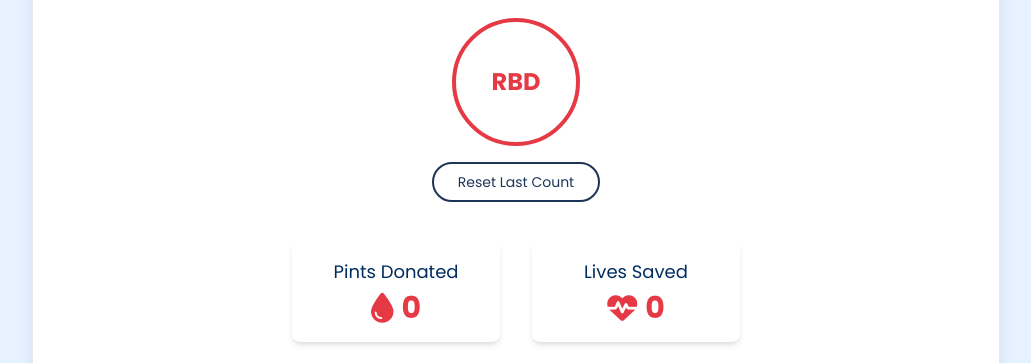
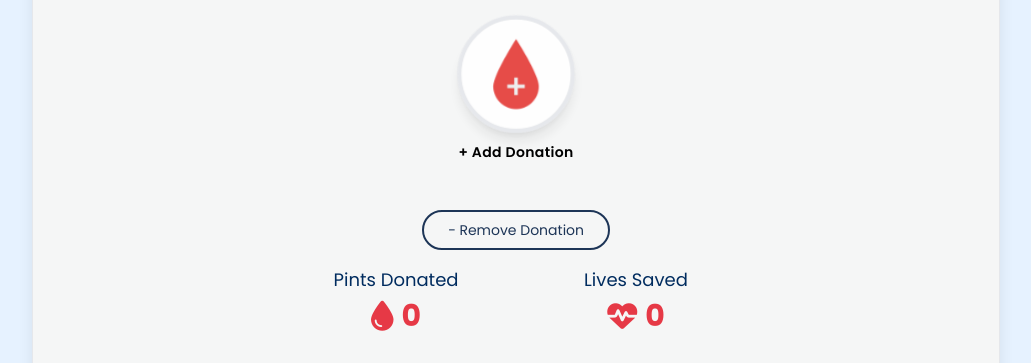
Before and after one commit to successdanesy/students-brigade, a plain HTML site: page index.html in a window 1280 px wide. Shown: the part 251-614 px from the top of the page, without its empty margins (124-1155 px from the left). Drawn offline with nearby package versions, Linux system fonts and the light colour scheme.

Commit message:
final edits, node.js next

```diff
--- a/index.html
+++ b/index.html
@@ -30,17 +30,22 @@
   <!-- Heading -->
   <h2 class="text-3xl font-bold text-[#002c5f] mb-6">Track our Blood Drive</h2>
 
-<!-- Central "RBD" Circle Button -->
-<div class="flex flex-col items-center justify-center mb-10">
-  <button
-    id="rbdButton"
-    class="w-32 h-32 border-4 rounded-full flex items-center justify-center text-2xl font-bold"
-    style="border-color:#e63946; color:#e63946; cursor:pointer; transition: background-color 0.3s ease;"
-    onmouseover="this.style.backgroundColor='#fef2f2'"
-    onmouseout="this.style.backgroundColor='transparent'"
-  >
-    RBD
-  </button>
+<!-- RBD Button as Image with Pulse -->
+<div class="flex flex-col items-center justify-center mb-8">
+  <div class="p-3 rounded-full shadow-lg border-4 border-[#e63946] bg-white hover:bg-[#fff0f0] transition duration-300 animate-pulse-slow">
+    <img
+      id="rbdButton"
+      src="img/icons8-blood-100.png"
+      alt="Donate Blood Drop"
+      class="w-20 h-20 cursor-pointer hover:scale-110 transition-transform duration-300"
+    />
+  </div>
+  <span class="mt-3 text-[#e63946] font-semibold text-sm tracking-wide">+ Add Donation</span>
+</div>
+
+
+
+
   <!-- Reset Button -->
 <button
   id="resetButton"
@@ -49,7 +54,7 @@
   onmouseover="this.style.backgroundColor='#edf6f9'"
   onmouseout="this.style.backgroundColor='transparent'"
 >
-  Reset Last Count
+  − Remove Donation
 </button>
 
 </div>
@@ -58,7 +63,7 @@
 <!-- Stats Section -->
 <div class="grid grid-cols-2 gap-8 max-w-md mx-auto" style="color:#002c5f;">
   <!-- Pints Donated -->
-  <div class="bg-[#fef2f2] rounded-lg p-4 shadow-md">
+  <div class="bg-[#fef2f2] p-4">
     <h3 class="text-lg font-medium mb-1">Pints Donated</h3>
     <p class="text-3xl font-extrabold flex items-center justify-center gap-2" style="color:#e63946;">
   <i class="fas fa-tint" style="color:#e63946;"></i>0
@@ -67,7 +72,7 @@
   </div>
 
   <!-- Lives Saved -->
-  <div class="bg-[#edf6f9] rounded-lg p-4 shadow-md">
+  <div class="bg-[#edf6f9] p-4 ">
     <h3 class="text-lg font-medium mb-1">Lives Saved</h3>
     <p class="text-3xl font-extrabold flex items-center justify-center gap-2" style="color:#e63946;">
       <i class="fas fa-heartbeat" style="color:#e63946;"></i>0
--- a/style.css
+++ b/style.css
@@ -60,7 +60,7 @@ body.page-bg {
 
 /* Tracker Section Styles */
 .tracker-section {
-  background: white;
+  background: #f6f6f6f6;
   opacity: 1;
   border-left-width: 1px;
   border-top-width: 1px;
@@ -89,12 +89,25 @@ body.page-bg {
   border-bottom-width: 1px;
   border-style: solid;
   border-radius: 15px;
-
-
   padding: 2rem;
   text-align: center;
   width: 90%;
   max-width: 400px;
+}
+
+@keyframes pulse-slow {
+  0%, 100% {
+    transform: scale(1);
+    opacity: 1;
+  }
+  50% {
+    transform: scale(1.05);
+    opacity: 0.9;
+  }
+}
+
+.animate-pulse-slow {
+  animation: pulse-slow 2s infinite;
 }
 
 
```
Also changed, not shown: img/Blood donation-amico.svg (deleted), img/Blood donation-bro.svg (deleted), img/Health professional team-amico.png (deleted), img/Health professional team-amico.svg (deleted), img/Hospital building-amico.svg (deleted), img/Paper map-cuate.svg (deleted), img/icons8-blood-100.png (added).
